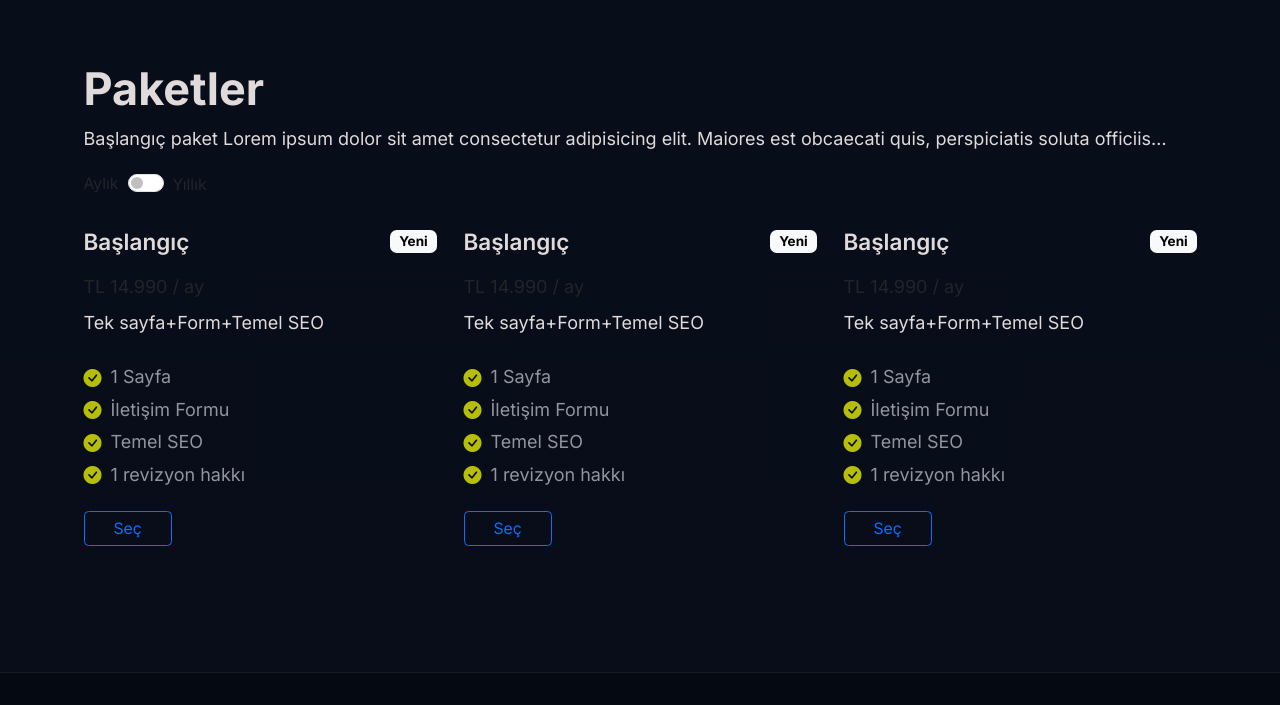
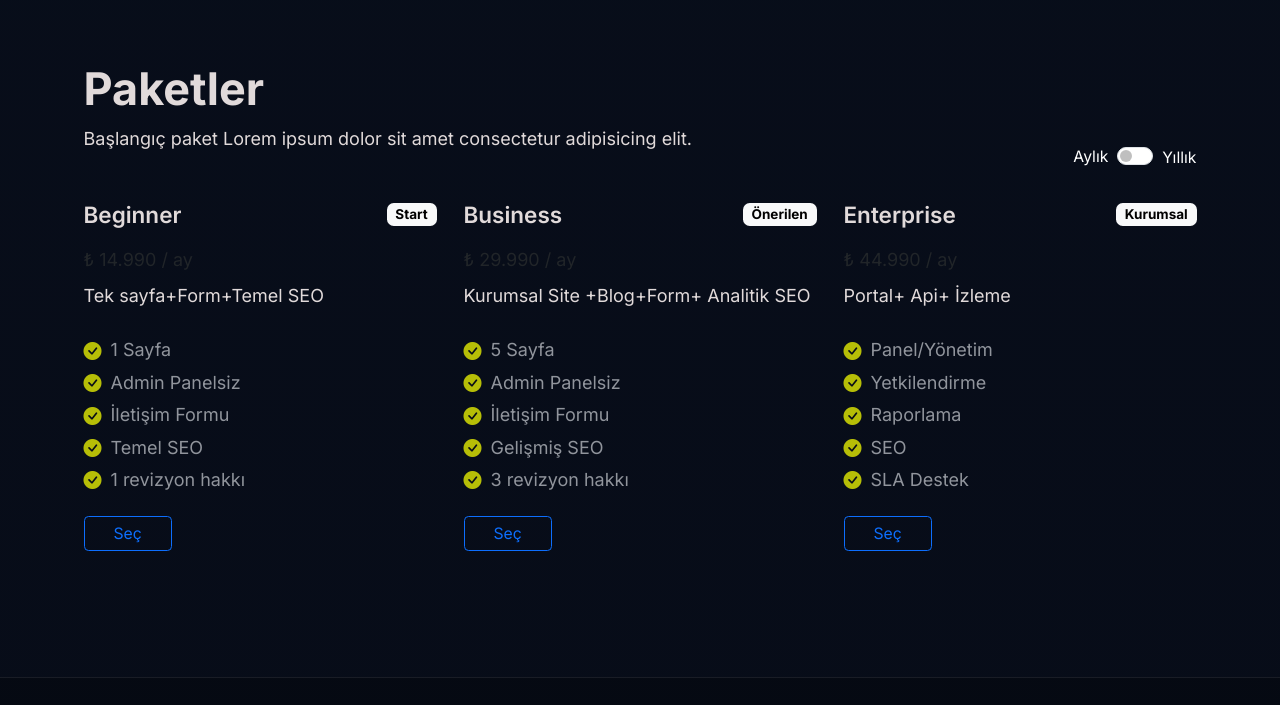
Before and after one commit to hamitmizrak/Ecodation_2026_FullStack_SpringReact_4_Frontend, a website built with Vite: page index.html in a window 1280 px wide. Shown: the part 4260-4965 px from the top of the page. Built offline with nearby package versions, Linux system fonts and the light colour scheme.

Commit message:
pricing panel

```diff
--- a/index.html
+++ b/index.html
@@ -599,28 +599,30 @@
       <div class="section-head">
         <div>
           <h2 class="h1 fw-bold mb-2">Paketler</h2>
-          <p class="line_clamp_1">Başlangıç paket Lorem ipsum dolor sit amet consectetur adipisicing elit. Maiores est obcaecati quis, perspiciatis soluta officiis beatae rem. Voluptas, magnam natus!</p>
+          <p class="line_clamp_1">Başlangıç paket Lorem ipsum dolor sit amet consectetur adipisicing elit. </p>
         </div>
-      </div>
-
-      <!-- Aylık/Yıllık -->
-      <div class="d-flex align-items-center gap-2">
+           <!-- Aylık/Yıllık -->
+      <div class="d-flex align-items-center gap-2 text-white">
         <span class="small">Aylık</span>
         <div class="form-check form-switch m-0">
           <input role="switch" type="checkbox" class="form-check-input" id="billingToggle" />
-          <label for="billingToggle" class="form-check-label small">Yıllık</label></div>
+          <label for="billingToggle" class="form-check-label small">Yıllık</label>
+        </div>
       </div>
+      </div>
+
+
 
        <div class="row g-4 mt-1 align-items-stretch">
         <!-- 1.PAKET -->
-          <div class="col-md-6 col-lg-4">
+          <div class="col-sm-12 col-md-6 col-lg-4">
             <div class="price-card h-100">
                 <div class="d-flex align-items-center justify-content-between">
-                  <h3 class="h5 fw-semibold m-0">Başlangıç</h3>
-                  <span class="badge text-bg-light">Yeni</span>
+                  <h3 class="h5 fw-semibold m-0">Beginner</h3>
+                  <span class="badge text-bg-light">Start</span>
                 </div>
                     <div class="price mt-3">
-                      <span class="currency">TL</span>
+                      <span class="currency">₺</span>
                       <span class="amount" data-monthly="14900" data-yearly="149900">14.990</span>
                       <span class="period">/ <span class="billing-label">ay</span></span>
                     </div>
@@ -628,11 +630,12 @@
                     <p class="mt-2 mb-4">Tek sayfa+Form+Temel SEO</p>
                     <ul class="feature-list">
                       <li>1 Sayfa</li>
+                      <li>Admin Panelsiz</li>
                       <li>İletişim Formu</li>
                       <li>Temel SEO</li>
                       <li>1 revizyon hakkı</li>
                     </ul>
-                    <a href="" id="contact" class="btn btn-outline-primary btn-sm w-25 mt-3">Seç</a>
+                    <a href="#contact" class="btn btn-outline-primary btn-sm w-25 mt-3">Seç</a>
               </div>
           </div>
 
@@ -640,23 +643,24 @@
           <div class="col-md-6 col-lg-4">
             <div class="price-card h-100">
                 <div class="d-flex align-items-center justify-content-between">
-                  <h3 class="h5 fw-semibold m-0">Başlangıç</h3>
-                  <span class="badge text-bg-light">Yeni</span>
+                  <h3 class="h5 fw-semibold m-0">Business</h3>
+                  <span class="badge text-bg-light">Önerilen</span>
                 </div>
                     <div class="price mt-3">
-                      <span class="currency">TL</span>
-                      <span class="amount" data-monthly="14900" data-yearly="149900">14.990</span>
+                      <span class="currency">₺</span>
+                      <span class="amount" data-monthly="29990" data-yearly="299900">29.990</span>
                       <span class="period">/ <span class="billing-label">ay</span></span>
                     </div>
 
-                    <p class="mt-2 mb-4">Tek sayfa+Form+Temel SEO</p>
+                    <p class="mt-2 mb-4">Kurumsal Site +Blog+Form+ Analitik SEO</p>
                     <ul class="feature-list">
-                      <li>1 Sayfa</li>
+                      <li>5 Sayfa</li>
+                      <li>Admin Panelsiz</li>
                       <li>İletişim Formu</li>
-                      <li>Temel SEO</li>
-                      <li>1 revizyon hakkı</li>
+                      <li>Gelişmiş SEO</li>
+                      <li>3 revizyon hakkı</li>
                     </ul>
-                    <a href="" id="contact" class="btn btn-outline-primary btn-sm w-25 mt-3">Seç</a>
+                    <a href="#contact" class="btn btn-outline-primary btn-sm w-25 mt-3">Seç</a>
               </div>
           </div>
 
@@ -664,27 +668,26 @@
           <div class="col-md-6 col-lg-4">
             <div class="price-card h-100">
                 <div class="d-flex align-items-center justify-content-between">
-                  <h3 class="h5 fw-semibold m-0">Başlangıç</h3>
-                  <span class="badge text-bg-light">Yeni</span>
+                  <h3 class="h5 fw-semibold m-0">Enterprise</h3>
+                  <span class="badge text-bg-light">Kurumsal</span>
                 </div>
                     <div class="price mt-3">
-                      <span class="currency">TL</span>
-                      <span class="amount" data-monthly="14900" data-yearly="149900">14.990</span>
+                      <span class="currency">₺</span>
+                      <span class="amount" data-monthly="54990" data-yearly="549900">44.990</span>
                       <span class="period">/ <span class="billing-label">ay</span></span>
                     </div>
 
-                    <p class="mt-2 mb-4">Tek sayfa+Form+Temel SEO</p>
+                    <p class="mt-2 mb-4">Portal+ Api+ İzleme</p>
                     <ul class="feature-list">
-                      <li>1 Sayfa</li>
-                      <li>İletişim Formu</li>
-                      <li>Temel SEO</li>
-                      <li>1 revizyon hakkı</li>
+                      <li>Panel/Yönetim</li>
+                      <li>Yetkilendirme</li>
+                      <li>Raporlama</li>
+                      <li>SEO</li>
+                      <li>SLA Destek</li>
                     </ul>
-                    <a href="" id="contact" class="btn btn-outline-primary btn-sm w-25 mt-3">Seç</a>
+                    <a href="#contact" class="btn btn-outline-primary btn-sm w-25 mt-3">Seç</a>
               </div>
           </div>
-
-
         </div> <!-- end row-->
     </div> <!-- end container-->
 
```
